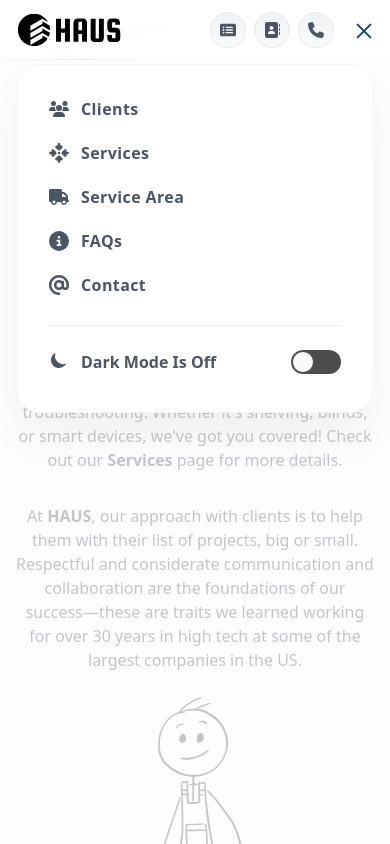
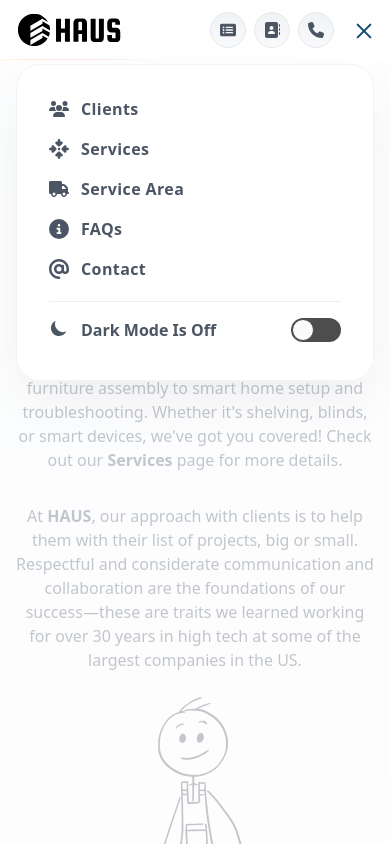
Before and after one commit to ben-v/haus, a React (Vite) app: page / in a window 390 px wide. Both pictures are taken after a click on the button 364 px from the left and 30 px from the top of the page. Shown: the top 844 px of the page. Built offline with nearby package versions, Linux system fonts and the light colour scheme.

Commit message:
Adjusted menu item spacing in dropdown

```diff
--- a/src/components/layouts/Header.tsx
+++ b/src/components/layouts/Header.tsx
@@ -86,7 +86,7 @@ const Header = () => {
             <div aria-hidden="true" id="layer" className="fixed inset-0 z-40 h-screen w-screen origin-bottom scale-y-0 bg-white/70 backdrop-blur-2xl transition duration-500 dark:bg-darker/70 lg:hidden"></div>
             <div id="navlinks" className="invisible absolute top-full left-0 z-50 w-full origin-top-right translate-y-1 scale-90 flex-col flex-wrap justify-end gap-6 rounded-3xl border border-gray-100 bg-white p-8 opacity-0 shadow-2xl shadow-gray-600/10 transition-all duration-300 dark:border-gray-700 dark:bg-gray-800 dark:shadow-none lg:visible lg:relative lg:flex lg:w-auto lg:translate-y-0 lg:scale-100 lg:flex-row lg:items-center lg:gap-0 lg:border-none lg:bg-transparent lg:p-0 lg:opacity-100 lg:shadow-none dark:lg:bg-transparent">
               <div className="lg:pr-3">
-                <ul className="space-y-4 text-base font-medium tracking-wide lg:flex lg:space-y-0 lg:text-sm md:gap-[13px]">
+                <ul className="space-y-3 text-base font-medium tracking-wide lg:flex lg:space-y-0 lg:text-sm md:gap-[13px]">
                   {navLinkGroup.links.map((link, index) => (
                     <li key={index}>
                       {/* <SvgSun fill="currentColor" className="transistion relative m-auto hidden h-5 w-5 dark:block dark:fill-gray-300" /> */}
@@ -142,7 +142,7 @@ const Header = () => {
                   <SvgMoon fill="currentColor" className="transistion relative m-auto h-5 w-5 fill-gray-500 duration-300 group-hover:-rotate-90 group-hover:fill-blue-900 dark:hidden" />
                 </button>
               </div>
-              <div className="nav-button mt-6 pt-6 border-t w-full border-primary/10 dark:border-gray-700 sm:flex-row lg:hidden inline-flex items-center justify-start gap-3 hover:cursor-pointer" onClick={() => toggleThemeCloseMenu(`Toggle Theme Menu/Toggle Switch Click: Current ${theme}`)}>
+              <div className="nav-button mt-4 pt-4 border-t w-full border-primary/10 dark:border-gray-700 sm:flex-row lg:hidden inline-flex items-center justify-start gap-3 hover:cursor-pointer" onClick={() => toggleThemeCloseMenu(`Toggle Theme Menu/Toggle Switch Click: Current ${theme}`)}>
                 <div className="inline-flex flex-row w-full gap-3">
                   <div>
                     <SvgSun fill="currentColor" className="transistion relative m-auto hidden h-5 w-5 dark:block dark:fill-gray-300" />
```
